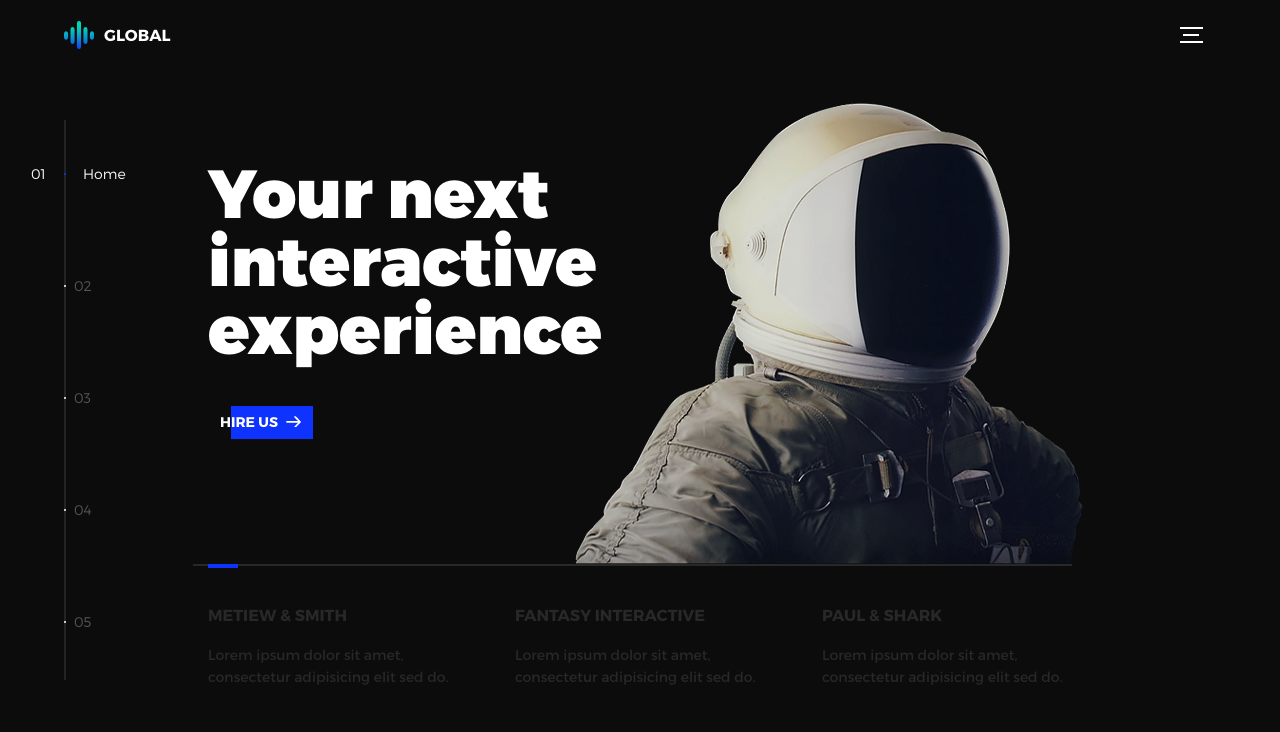
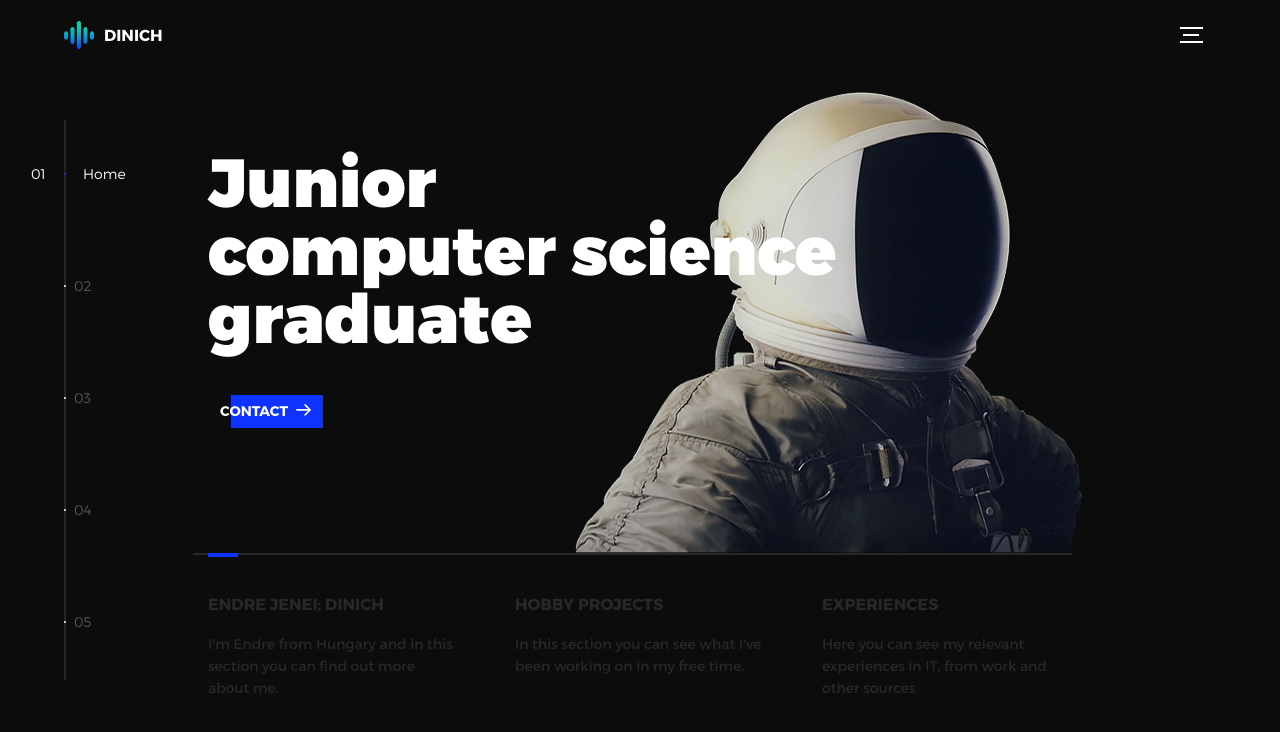
Before and after one commit to jeneiendre/testwebsite, a plain HTML site: page index.html in a window 1280 px wide. Drawn offline with nearby package versions, Linux system fonts and the light colour scheme.

Commit message:
Update index.html

```diff
--- a/index.html
+++ b/index.html
@@ -1,7 +1,7 @@
 <!DOCTYPE html>
 <html lang="en">
 <head>
-  <title>Global</title>
+  <title>dinich portfolio</title>
   <meta charset="utf-8">
   <meta name="viewport" content="width=device-width, initial-scale=1">
   <meta http-equiv="X-UA-Compatible" content="IE=edge">
@@ -16,9 +16,9 @@
 <div class="device-notification">
   <a class="device-notification--logo" href="#0">
     <img src="assets/img/logo.png" alt="Global">
-    <p>Global</p>
+    <p>dinich</p>
   </a>
-  <p class="device-notification--message">Global has so much to offer that we must request you orient your device to portrait or find a larger screen. You won't be disappointed.</p>
+  <p class="device-notification--message">For the website to work properly we must request you orient your device to portrait or find a larger screen.</p>
 </div>
 
 <div class="perspective effect-rotate-left">
@@ -28,9 +28,9 @@
         <header class="header">
           <a class="header--logo" href="#0">
             <img src="assets/img/logo.png" alt="Global">
-            <p>Global</p>
+            <p>dinich</p>
           </a>
-          <button class="header--cta cta">Hire Us</button>
+          <button class="header--cta cta">Contact</button> <!--Hire us-->
           <div class="header--nav-toggle">
             <span></span>
           </div>
@@ -41,15 +41,15 @@
             <li><span>Works</span></li>
             <li><span>About</span></li>
             <li><span>Contact</span></li>
-            <li><span>Hire us</span></li>
+            <li><span>Email</span></li> <!--Hire us-->
           </ul>
         </nav>
         <ul class="l-main-content main-content">
           <li class="l-section section section--is-active">
             <div class="intro">
               <div class="intro--banner">
-                <h1>Your next<br>interactive<br>experience</h1>
-                <button class="cta">Hire Us
+                <h1>Junior<br>computer science<br>graduate</h1>
+                <button class="cta">Contact <!--Hire us-->
                   <svg version="1.1" id="Layer_1" xmlns="http://www.w3.org/2000/svg" xmlns:xlink="http://www.w3.org/1999/xlink" x="0px" y="0px" viewBox="0 0 150 118" style="enable-background:new 0 0 150 118;" xml:space="preserve">
                   <g transform="translate(0.000000,118.000000) scale(0.100000,-0.100000)">
                     <path d="M870,1167c-34-17-55-57-46-90c3-15,81-100,194-211l187-185l-565-1c-431,0-571-3-590-13c-55-28-64-94-18-137c21-20,33-20,597-20h575l-192-193C800,103,794,94,849,39c20-20,39-29,61-29c28,0,63,30,298,262c147,144,272,271,279,282c30,51,23,60-219,304C947,1180,926,1196,870,1167z"/>
@@ -61,23 +61,23 @@
               </div>
               <div class="intro--options">
                 <a href="#0">
-                  <h3>Metiew &amp; Smith</h3>
-                  <p>Lorem ipsum dolor sit amet, consectetur adipisicing elit sed do.</p>
+                  <h3>Endre Jenei; dinich</h3>
+                  <p>I'm Endre from Hungary and in this section you can find out more about me.</p>
                 </a>
                 <a href="#0">
-                  <h3>Fantasy interactive</h3>
-                  <p>Lorem ipsum dolor sit amet, consectetur adipisicing elit sed do.</p>
+                  <h3>Hobby projects</h3>
+                  <p>In this section you can see what I've been working on in my free time.</p>
                 </a>
                 <a href="#0">
-                  <h3>Paul &amp; shark</h3>
-                  <p>Lorem ipsum dolor sit amet, consectetur adipisicing elit sed do.</p>
+                  <h3>Experiences</h3>
+                  <p>Here you can see my relevant experiences in IT, from work and other sources.</p>
                 </a>
               </div>
             </div>
           </li>
           <li class="l-section section">
             <div class="work">
-              <h2>Selected work</h2>
+              <h2>Hobby projects</h2>
               <div class="work--lockup">
                 <ul class="slider">
                   <li class="slider--item slider--item-left">
```
